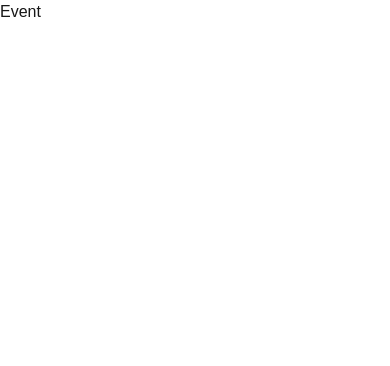
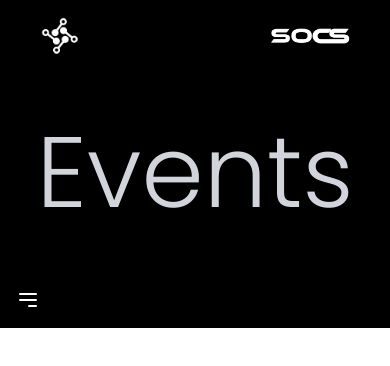
Before and after one commit to GihanSVND/SOCS-Website-Front_end, a Next.js app in the folder socs_website/: page /events in a window 390 px wide. Shown: the top 366 px of the page. Built offline with nearby package versions, Linux system fonts and the light colour scheme.

Commit message:
Fixed the navbar event page problem add a responsive sub menu bar for events

```diff
--- a/socs_website/src/app/events/page.tsx
+++ b/socs_website/src/app/events/page.tsx
@@ -1,7 +1,33 @@
+"use client";
+import Navbar from "@/components/navbar";
+import EventNavBar from "@/components/eventsNavBar";
+import { Poppins } from "next/font/google";
+
+const poppins1 = Poppins({ weight: "100", subsets: ["latin"] });
+const poppins2 = Poppins({ weight: "200", subsets: ["latin"] });
+const poppins3 = Poppins({ weight: "300", subsets: ["latin"] });
+const poppins4 = Poppins({ weight: "400", subsets: ["latin"] });
+const poppins5 = Poppins({ weight: "500", subsets: ["latin"] });
+const poppins6 = Poppins({ weight: "600", subsets: ["latin"] });
+const poppins7 = Poppins({ weight: "700", subsets: ["latin"] });
+
 export default function Event() {
-    return (
-        <div>
-            Event
-        </div>
-    );
+  return (
+    <div className="bg-black text-white">
+      <Navbar></Navbar>
+      <div className="flex flex-col py-[100px] justify-center items-center relative ">
+        <h1
+          className={`${poppins3.className} absolute text-[100px] font-extrabold text-gray-300`}
+        >
+          Events
+        </h1>
+
+
+      </div>
+
+      <div className="bg-black text-white">
+        <EventNavBar></EventNavBar>
+      </div>
+    </div>
+  );
 }
--- /dev/null
+++ b/socs_website/src/components/eventsNavBar.tsx
@@ -0,0 +1,63 @@
+import React, { useState } from 'react';
+
+
+const Navbar = () => {
+  const [isOpen, setIsOpen] = useState(false); // State to manage menu open/close
+
+  const toggleMenu = () => {
+    setIsOpen(!isOpen); // Toggles the dropdown menu
+  };
+
+  return (
+    <nav className="bg-black text-white">
+      <div className="container mx-auto px-4 py-4 flex justify-between items-center">
+        {/* Centered Section for Larger Screens */}
+        <div className="hidden md:flex w-full justify-center space-x-10 font-light text-lg">
+
+        <a href="#" className="hover:text-gray-400">Let Me Hack</a>
+          <a href="#" className="hover:text-gray-400">FortNight</a>
+          <a href="#" className="hover:text-gray-400">Virtual Rival</a>
+          <a href="#" className="hover:text-gray-400">CodeNight</a>
+          <a href="#" className="hover:text-gray-400">Connecting Dots</a>
+          <a href="#" className="hover:text-gray-400">Vidunena</a>
+        </div>
+
+        {/* Mobile Menu Icon for xs, sm Screens */}
+        <div className="md:hidden flex items-center w-full justify-between">
+          {/* Logo (for branding) */}
+
+          <button onClick={toggleMenu} className="focus:outline-none">
+            <svg
+              xmlns="http://www.w3.org/2000/svg"
+              className="h-6 w-6"
+              fill="none"
+              viewBox="0 0 24 24"
+              stroke="white"
+            >
+              <path
+                strokeLinecap="round"
+                strokeLinejoin="round"
+                strokeWidth={2}
+                d="M4 6h16M4 12h16m-7 6h7"
+              />
+            </svg>
+          </button>
+        </div>
+      </div>
+
+      {/* Dropdown Menu for Mobile Screens */}
+      <div className={`md:hidden ${isOpen ? 'block' : 'hidden'}`}>
+        <div className="px-4 py-2 space-y-2 bg-black text-left">
+          <a href="#" className="block hover:text-gray-400">Let Me Hack</a>
+          <a href="#" className="block hover:text-gray-400">FortNight</a>
+          <a href="#" className="block hover:text-gray-400">Virtual Rival</a>
+          <a href="#" className="block hover:text-gray-400">CodeNight</a>
+          <a href="#" className="block hover:text-gray-400">Connecting Dots</a>
+          <a href="#" className="block hover:text-gray-400">Vidunena</a>
+        </div>
+      </div>
+    </nav>
+  );
+};
+
+export default Navbar;
--- a/socs_website/src/components/navbar.tsx
+++ b/socs_website/src/components/navbar.tsx
@@ -9,7 +9,7 @@ const Navbar = () => {
         { name: 'Home', href: '/' },
         { name: 'About', href: '/about' },
         { name: 'News', href: '/news' },
-        { name: 'Event', href: '/event' },
+        { name: 'Event', href: '/events' },
         { name: 'Contact Us', href: '/contact_us' },
     ];
 
```
Also changed, not shown: 1 other file (tests, documents, lock files or other folders).
